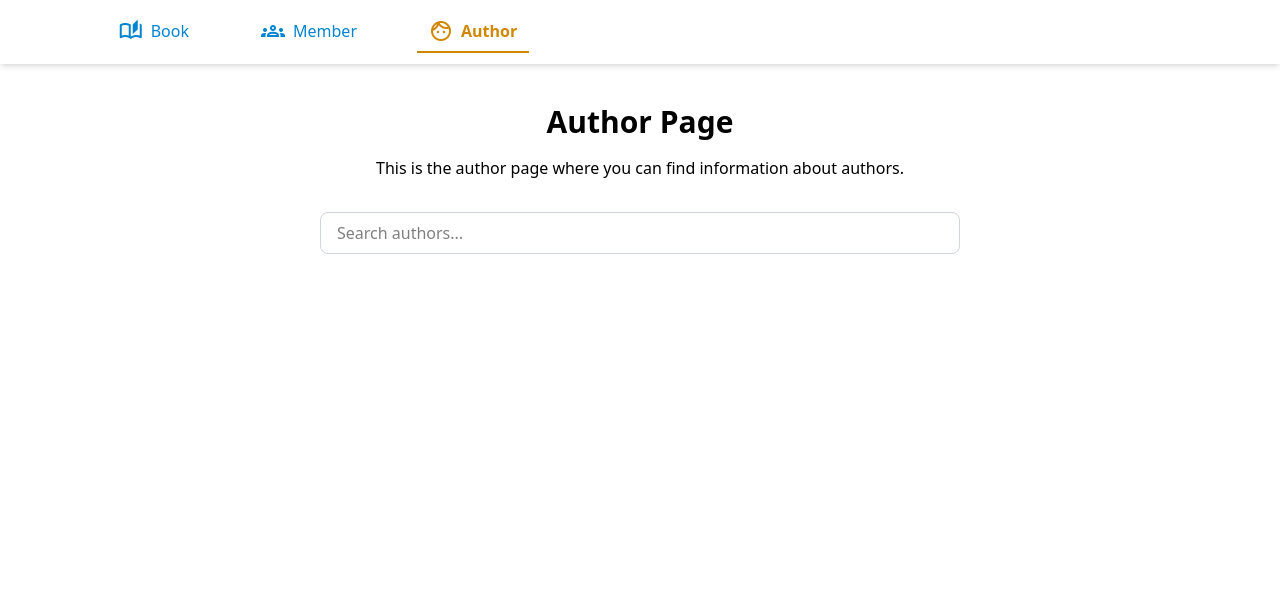
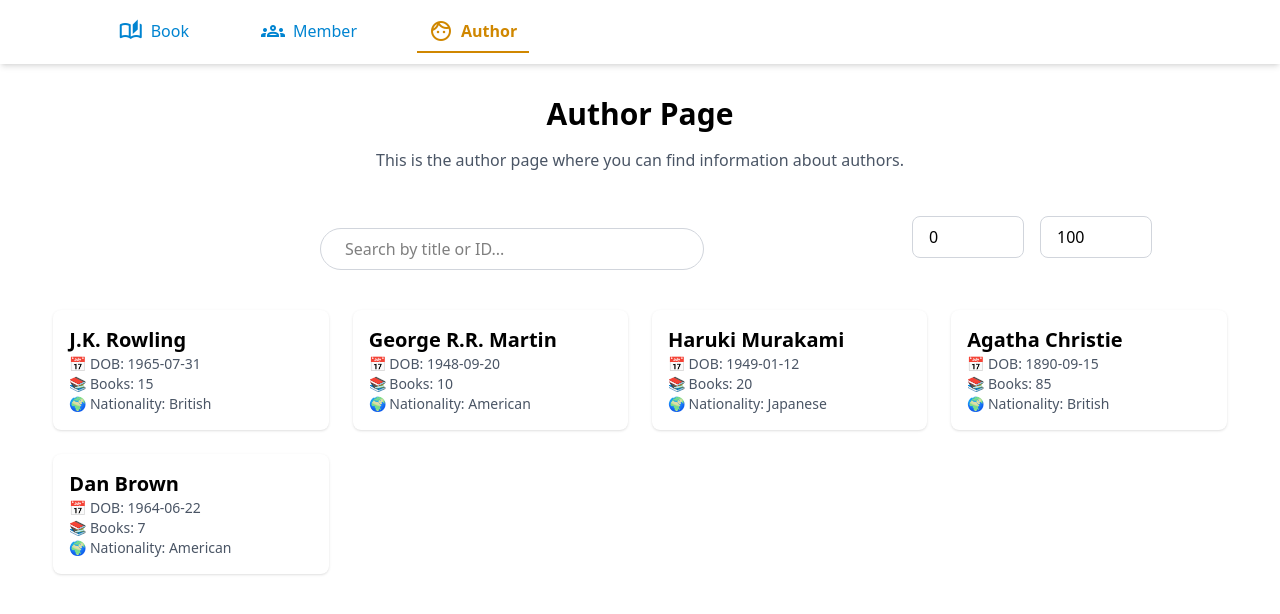
Before and after one commit to lymengmeng09/Project_library_A3, a Vue app in the folder Frontend/: page /author in a window 1280 px wide. Shown: the top 614 px of the page. Built offline with nearby package versions, Linux system fonts and the light colour scheme.

Commit message:
update style interface

```diff
--- a/Frontend/src/components/Button.vue
+++ b/Frontend/src/components/Button.vue
@@ -1,14 +1,9 @@
-<!-- src/components/Button.vue -->
 <template>
-    <div class="flex justify-end mt-4 mr-12">
-        <button @click="$emit('toggle')"
-            class="bg-yellow-500 hover:bg-yellow-600 text-white font-semibold py-2 px-6 rounded-full transition duration-300">
-            {{ showForm ? 'Close Form' : '+ Add Book' }}
-        </button>
-    </div>
+  <div>
+
+  </div>
 </template>
 
-<script setup>
-defineProps({ showForm: Boolean })
-defineEmits(['toggle'])
+<script>
+
 </script>
--- a/Frontend/src/components/Search.vue
+++ b/Frontend/src/components/Search.vue
@@ -1,6 +1,6 @@
 <!-- src/components/Search.vue -->
 <template>
-      <div class="flex justify-center mt-8">
+      <div class="flex justify-center mt-6 w-3xl">
             <input :value="modelValue" @input="$emit('update:modelValue', $event.target.value)" type="text"
                   placeholder="Search by title or ID..."
                   class="border border-gray-300 rounded-full px-6 py-2 w-1/2 focus:outline-none focus:ring-2 focus:ring-yellow-500" />
--- a/Frontend/src/pages/Authorpage.vue
+++ b/Frontend/src/pages/Authorpage.vue
@@ -1,18 +1,54 @@
 <template>
-  <div>
-    <h1 class="text-3xl font-bold text-center mt-10">Author Page</h1>
-    <p class="text-center mt-4">This is the author page where you can find information about authors.</p>
-    <div class="flex justify-center mt-8">
-      <!-- search bar name,range of books -->
-      <input type="text" placeholder="Search authors..."
-        class="border border-gray-300 rounded-lg px-4 py-2 w-1/2 focus:outline-none focus:ring-2 focus:ring-yellow-500" />
+  <div class="w-11/12 mx-auto mt-8">
+    <h1 class="text-3xl font-bold text-center">Author Page</h1>
+    <p class="text-center mt-4 text-gray-600">This is the author page where you can find information about authors.</p>
 
+    <!-- 🔍 Search + Range Filter -->
+    <div class="flex flex-wrap gap-4 justify-center items-center mt-8">
+      <!-- ✅ Use Search with v-model -->
+      <Search v-model="searchName" />
+
+      <input v-model.number="minBooks" type="number" placeholder="Min books"
+        class="border border-gray-300 rounded-lg px-4 py-2 w-28 focus:outline-none focus:ring-2 focus:ring-yellow-500" />
+
+      <input v-model.number="maxBooks" type="number" placeholder="Max books"
+        class="border border-gray-300 rounded-lg px-4 py-2 w-28 focus:outline-none focus:ring-2 focus:ring-yellow-500" />
     </div>
 
+    <!-- 📋 Author List -->
+    <div class="grid grid-cols-1 sm:grid-cols-2 md:grid-cols-3 lg:grid-cols-4 gap-6 mt-10">
+      <div v-for="author in filteredAuthors" :key="author.name"
+        class="bg-white p-4 rounded-lg shadow hover:shadow-md transition">
+        <h2 class="text-xl font-semibold">{{ author.name }}</h2>
+        <p class="text-gray-600 text-sm">📅 DOB: {{ author.dob }}</p>
+        <p class="text-gray-600 text-sm">📚 Books: {{ author.books }}</p>
+        <p class="text-gray-600 text-sm">🌍 Nationality: {{ author.nationality }}</p>
+      </div>
+    </div>
   </div>
-
 </template>
 
 <script setup>
+import { ref, computed } from 'vue'
+import Search from '@/components/Search.vue'
 
+const authors = ref([
+  { name: 'J.K. Rowling', dob: '1965-07-31', books: 15, nationality: 'British' },
+  { name: 'George R.R. Martin', dob: '1948-09-20', books: 10, nationality: 'American' },
+  { name: 'Haruki Murakami', dob: '1949-01-12', books: 20, nationality: 'Japanese' },
+  { name: 'Agatha Christie', dob: '1890-09-15', books: 85, nationality: 'British' },
+  { name: 'Dan Brown', dob: '1964-06-22', books: 7, nationality: 'American' }
+])
+
+const searchName = ref('')
+const minBooks = ref(0)
+const maxBooks = ref(100)
+
+const filteredAuthors = computed(() => {
+  return authors.value.filter(author => {
+    const matchesName = author.name.toLowerCase().includes(searchName.value.toLowerCase())
+    const withinRange = author.books >= minBooks.value && author.books <= maxBooks.value
+    return matchesName && withinRange
+  })
+})
 </script>
--- a/Frontend/src/pages/Bookpage.vue
+++ b/Frontend/src/pages/Bookpage.vue
@@ -1,18 +1,22 @@
 <template>
     <div>
-        <div class="flex  justify-between">
-            <div>
-                <h1 class="text-3xl font-bold text-left mt-5 ml-20 ">Book Page</h1>
-            </div>
+
+
+
+        <div class="flex justify-between items-center mt-6 mx-5">
+            <h1 class="text-3xl font-bold text-left mt-5 ml-20 ">Book Page</h1>
+
             <!-- 🔍 Search Bar -->
-            <div class="flex-grow flex justify-end  mr-30">
-                <Search v-model="searchQuery" />
-            </div>
+
+            <Search v-model="searchQuery" />
+
             <!-- 📚 Category Filter -->
-            <div class="flex justify-end mr-20">
-                <Category :categories="categories" v-model:selectedCategory="selectedCategory" />
-            </div>
+
+            <Category :categories="categories" v-model:selectedCategory="selectedCategory" />
+
         </div>
+
+
 
         <!-- 📋 Add Book Form -->
         <div v-if="showForm" class="w-1/2 mx-auto mt-6 bg-gray-100 p-6 rounded-lg shadow">
```
